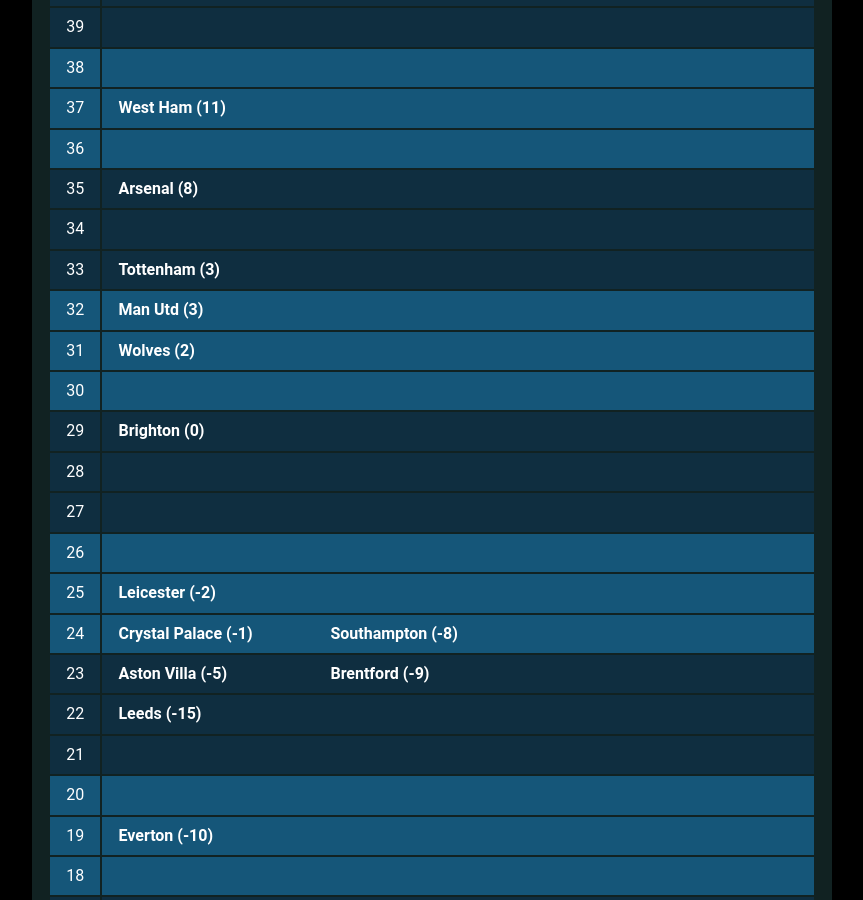
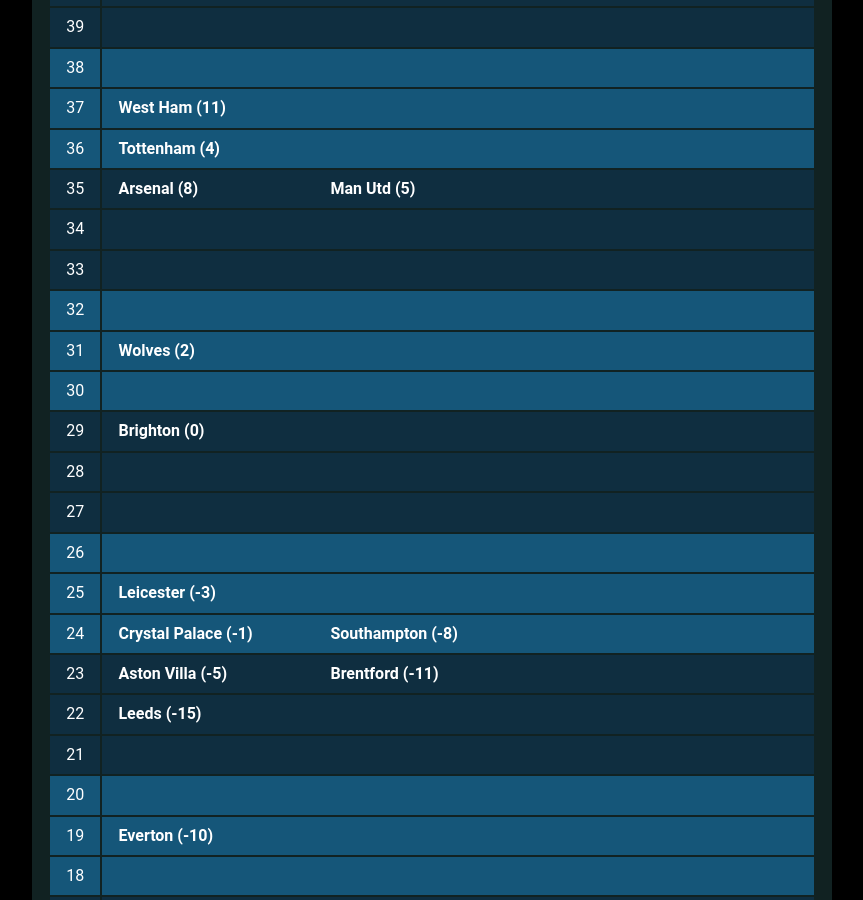
Before and after one commit to muru/muru.github.io, a Jekyll site: the page built from resources.md, in a window 1280 px wide and 900 px high, scrolled down 2164 px. Shown: the whole window, without its empty margins (208-1071 px from the left). Built offline with Jekyll 4.4.1, drawn with Linux system fonts in a browser that asks for light colours; some web fonts are replaced; some of the changed text lies outside the part shown.

Commit message:
updated cann-table: Fri 21 Jan 00:01:22 JST 2022

```diff
--- a/cann-table.html
+++ b/cann-table.html
@@ -107,12 +107,14 @@
 	<tr class="cann-row-1">
 		<td class="cann-point"> 36 </td>
 		<td class="cann-clubs">
+			<span class="club-name"> Tottenham (4) </span>
 		</td>
  	</tr>
 	<tr class="cann-row-2">
 		<td class="cann-point"> 35 </td>
 		<td class="cann-clubs">
 			<span class="club-name"> Arsenal (8) </span>
+			<span class="club-name"> Man Utd (5) </span>
 		</td>
  	</tr>
 	<tr class="cann-row-2">
@@ -123,13 +125,11 @@
 	<tr class="cann-row-2">
 		<td class="cann-point"> 33 </td>
 		<td class="cann-clubs">
-			<span class="club-name"> Tottenham (3) </span>
 		</td>
  	</tr>
 	<tr class="cann-row-1">
 		<td class="cann-point"> 32 </td>
 		<td class="cann-clubs">
-			<span class="club-name"> Man Utd (3) </span>
 		</td>
  	</tr>
 	<tr class="cann-row-1">
@@ -167,7 +167,7 @@
 	<tr class="cann-row-1">
 		<td class="cann-point"> 25 </td>
 		<td class="cann-clubs">
-			<span class="club-name"> Leicester (-2) </span>
+			<span class="club-name"> Leicester (-3) </span>
 		</td>
  	</tr>
 	<tr class="cann-row-1">
@@ -181,7 +181,7 @@
 		<td class="cann-point"> 23 </td>
 		<td class="cann-clubs">
 			<span class="club-name"> Aston Villa (-5) </span>
-			<span class="club-name"> Brentford (-9) </span>
+			<span class="club-name"> Brentford (-11) </span>
 		</td>
  	</tr>
 	<tr class="cann-row-2">
```
Also changed, not shown: other parts of cann-table.html (+1 -1 lines).
